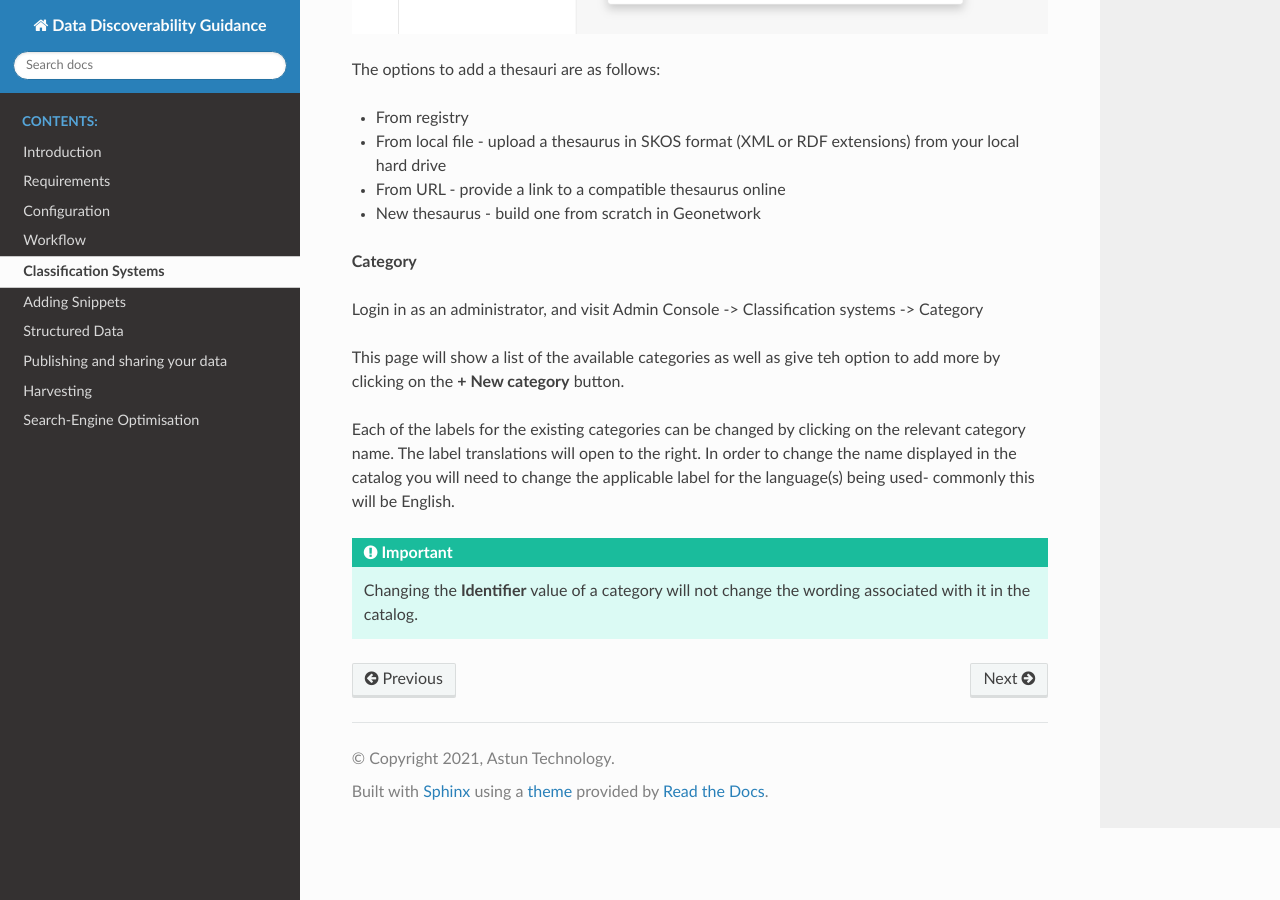
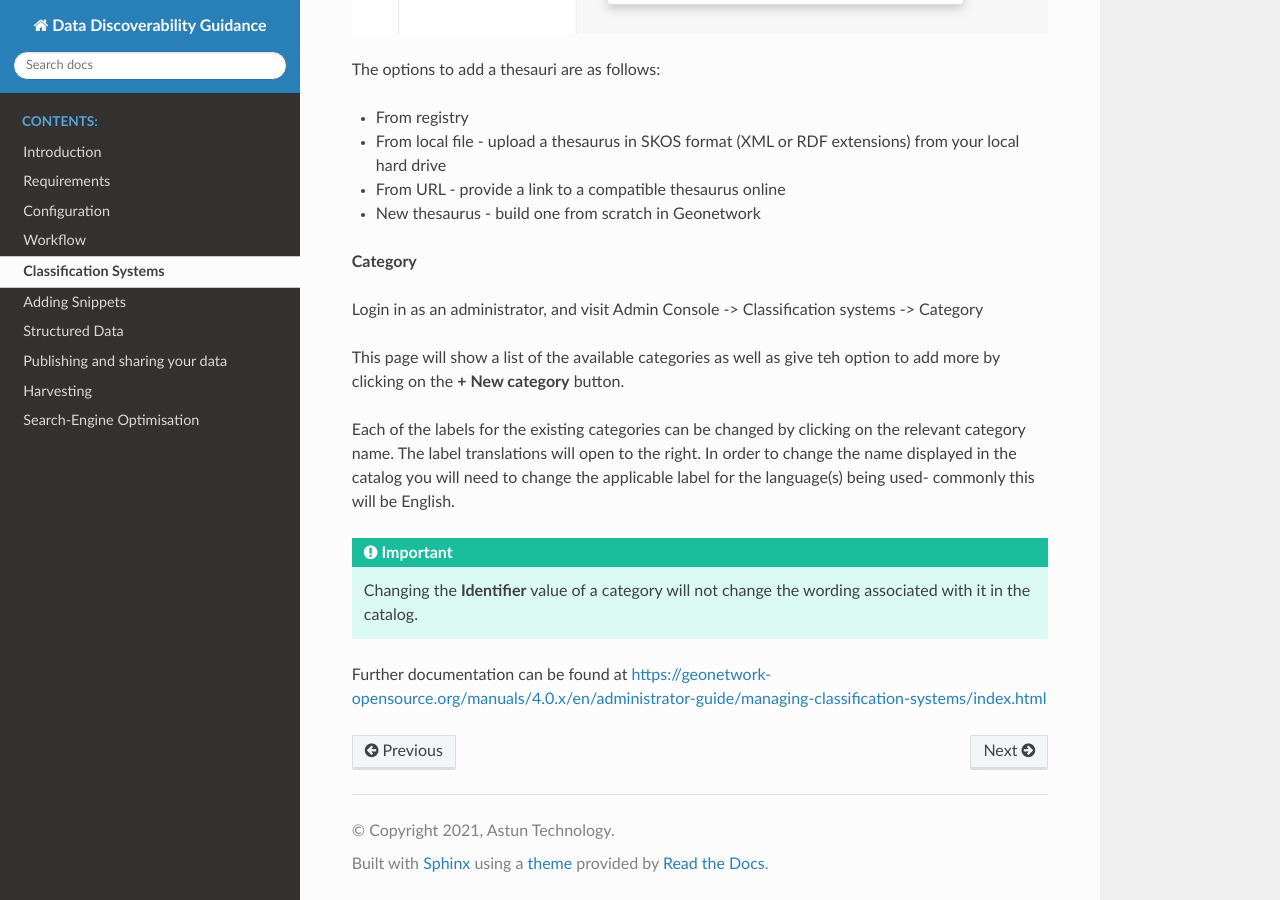
Before and after one commit to AstunTechnology/datadiscoverabilityguidance, a Sphinx documentation site: the page built from docs/source/classificationsystems.rst, in a window 1280 px wide and 900 px high, scrolled down 847 px. Built offline with Sphinx 7.4.7 and the Read the Docs theme 2.0.0, drawn with Linux system fonts in a browser that asks for light colours.

Commit message:
add link to core documentation

```diff
--- a/docs/source/classificationsystems.rst
+++ b/docs/source/classificationsystems.rst
@@ -29,5 +29,8 @@ for the language(s) being used- commonly this will be English.
 .. important::
     Changing the **Identifier** value of a category will not change the wording associated with it in the catalog.
 
+
+Further documentation can be found at https://geonetwork-opensource.org/manuals/4.0.x/en/administrator-guide/managing-classification-systems/index.html
+
 .. |Thesaurus page| image:: media/thesauruspage.png
     :alt: Thesaurus settings page in GeoNetwork
```
